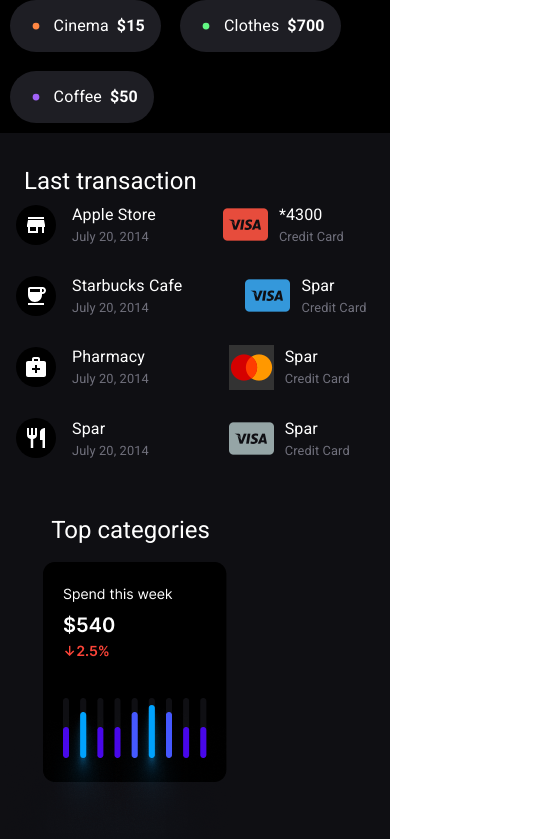
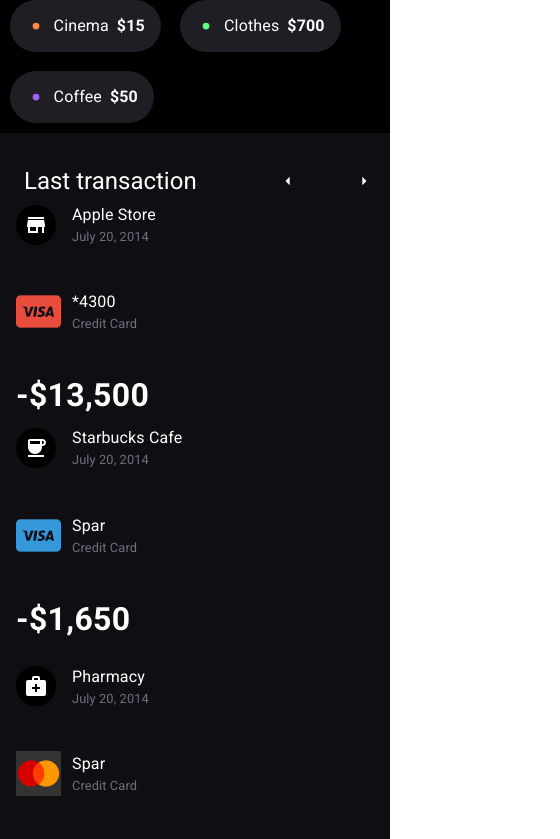
Before and after one commit to jahrulezfrancis/Financial-dashboard, a React (Create React App) app: page / in a window 390 px wide. Shown: the part 1754-2593 px from the top of the page, 560 px wide, since content can reach past the window. Built offline with nearby package versions, Linux system fonts and the light colour scheme.

Commit message:
edited transaction section

```diff
--- a/src/Components/Sections/Transactions.jsx
+++ b/src/Components/Sections/Transactions.jsx
@@ -1,4 +1,4 @@
-import { Box, Grid, Button, ListItemIcon, Typography, Stack, } from "@mui/material";
+import { Box, Grid, Button, ListItemIcon, Typography, Stack, useMediaQuery, Divider, } from "@mui/material";
 import * as React from 'react';
 import List from '@mui/material/List';
 import ListItem from '@mui/material/ListItem';
@@ -66,28 +66,30 @@
 }
 
 export function TransactionsTab() {
+    const onMobile = useMediaQuery('(max-width: 1000px)')
     return (
-        <Stack width='35rem' spacing='-1em'>
+        <Stack width={onMobile ? '100vw' : '35rem'} spacing='-1em' flexWrap='wrap' overflow='auto'>
             <Grid container justifyContent='space-between' alignContent='center' pt='2em'>
                 <Typography pl='1em' variant='h5' color='white'>Last transaction</Typography>
                 <LeftRightButton />
             </Grid>
-            <Grid container justifyContent='space-between' alignContent='center'>
+            <Grid container justifyContent={onMobile ? 'center' : 'space-between'} alignContent={onMobile ? 'start' : 'center'} flex={1} flexDirection={onMobile ? 'column' : 'row'}>
                 <TransactionsTemp primaryText='Apple Store' ListIcon={<Store />} date='July 20, 2014' />
                 <CardsTemp primaryText='*4300' ListIcon={Visa1} cardType='Credit Card' />
                 <PriceText priceCount='-$13,500' />
             </Grid>
-            <Grid container justifyContent='space-between' alignContent='center'>
+                <Divider sx={{ color: 'red' }} light />
+            <Grid container justifyContent={onMobile ? 'center' : 'space-between'} alignContent={onMobile ? 'start' : 'center'} flexDirection={onMobile ? 'column' : 'row'}>
                 <TransactionsTemp primaryText='Starbucks Cafe' ListIcon={<Coffee />} date='July 20, 2014' />
                 <CardsTemp primaryText='Spar' ListIcon={Visa2} cardType='Credit Card' />
                 <PriceText priceCount='-$1,650' />
             </Grid>
-            <Grid container justifyContent='space-between' alignContent='center'>
+            <Grid container justifyContent={onMobile ? 'center' : 'space-between'} alignContent={onMobile ? 'start' : 'center'} flexDirection={onMobile ? 'column' : 'row'}>
                 <TransactionsTemp primaryText='Pharmacy' ListIcon={<MedicalServicesIcon />} date='July 20, 2014' />
                 <CardsTemp primaryText='Spar' ListIcon={MasterCard} cardType='Credit Card' />
                 <PriceText priceCount='-$5,800' />
             </Grid>
-            <Grid container justifyContent='space-between' alignContent='center'>
+            <Grid container justifyContent={onMobile ? 'center' : 'space-between'} alignContent={onMobile ? 'start' : 'center'} flexDirection={onMobile ? 'column' : 'row'}>
                 <TransactionsTemp primaryText='Spar' ListIcon={<RestaurantIcon />} date='July 20, 2014' />
                 <CardsTemp primaryText='Spar' ListIcon={Visa3} cardType='Credit Card' />
                 <PriceText priceCount='-$1,800' />
```
